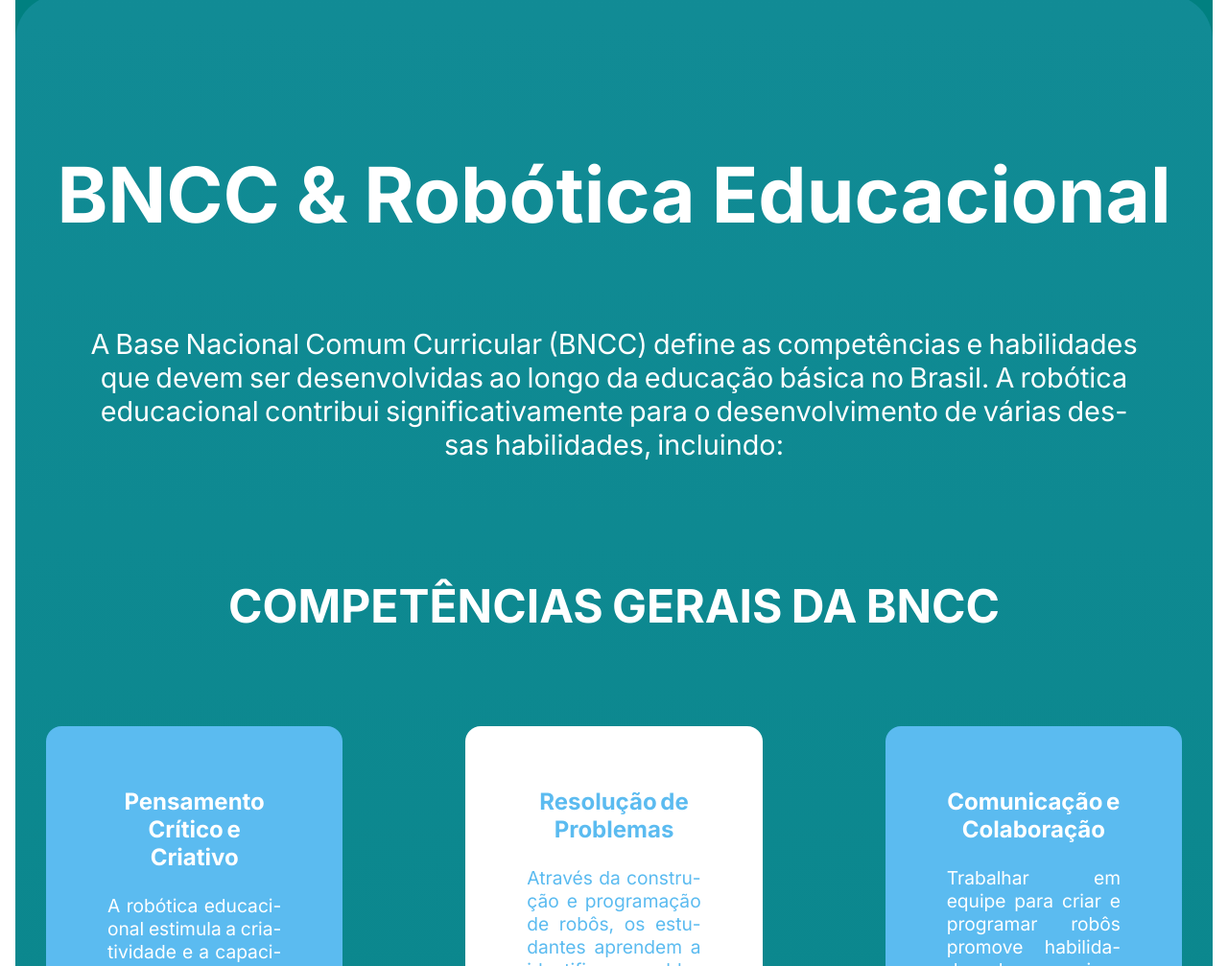
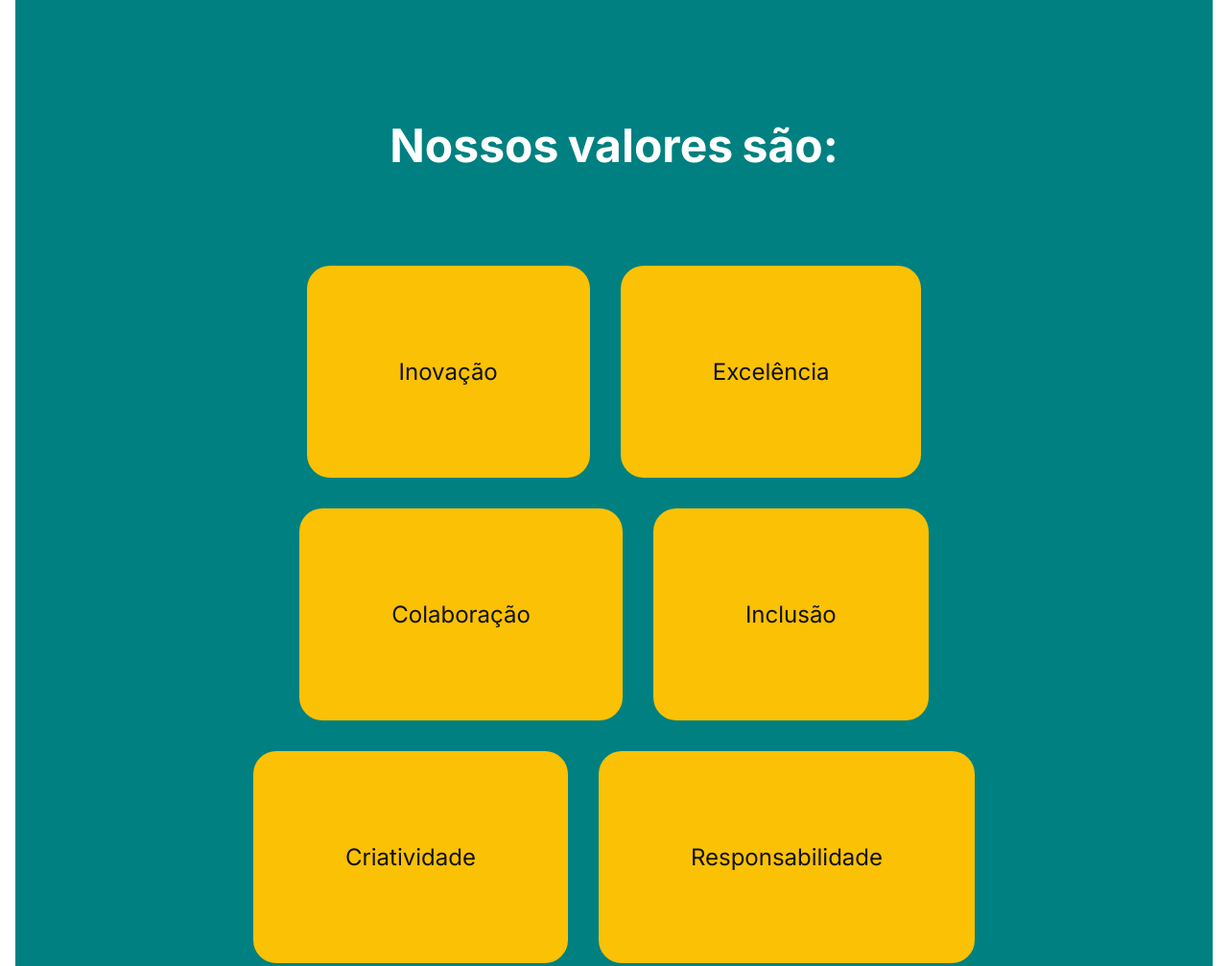
Before and after one commit to matiasgsn/educabots, a plain HTML site: page index.html in a window 1280 px wide. Shown: the part 2340-3347 px from the top of the page at 96% size. Drawn offline with Linux system fonts and the light colour scheme.

Commit message:
Adição da guia Valores

```diff
--- a/index.html
+++ b/index.html
@@ -43,6 +43,20 @@
                 <img class="info-image" src="images/placeholder1.jpg" alt="">
                 <img class="scribble scribbleBottom" src="images/scribble.svg" alt="">
             </div>
+
+            <div class="valoresCards">
+                <div class="valoresCards-title">Nossos valores são:</div>
+                <div class="valoresCards-cards">
+                    <div class="valoresCards-card">Inovação</div>
+                    <div class="valoresCards-card">Excelência</div>
+                    <div class="valoresCards-card">Colaboração</div>
+                    <div class="valoresCards-card">Inclusão</div>
+                    <div class="valoresCards-card">Criatividade</div>
+                    <div class="valoresCards-card">Responsabilidade</div>
+                    <div class="valoresCards-card">Curiosidade</div>
+                </div>
+            </div>
+
             <div class="bncc">
                 <div class="bnccContent">
                     <div class="bncc-title">BNCC & Robótica Educacional</div>
--- a/style.css
+++ b/style.css
@@ -382,6 +382,59 @@ body{
     }
 }
 
+/* Valores */
+.valoresCards{
+    display: flex;
+    flex-direction: column;
+    justify-content: center;
+    align-items: center;
+    padding: 2em;
+
+    color: var(--main-color);
+}
+
+.valoresCards-title{
+    width: 100%;
+    text-align: center;
+
+    font-size: 3em;
+    font-weight: bold;
+    margin: 2em;
+}
+
+.valoresCards-cards{
+    display: flex;
+    flex-direction: row;
+    flex-wrap: wrap;
+    justify-content: center;
+    align-items: center;
+
+    width: 75%;
+    gap: 2em;
+
+
+    margin-inline: 2em
+}
+
+.valoresCards-card{
+    display: flex;
+    justify-content: center;
+
+    border-radius: 1em;
+    padding: 4em;
+    transition: all .2s ease-in-out;
+
+    padding: 4em;
+    background-color: var(--accent-color);
+
+    font-size: 1.5em;
+    color: var(--dark-color);
+}
+
+.valoresCards-card:hover{
+    transform: scale(1.1);
+}
+
 /*BNCC*/
 
 .bncc{
```
